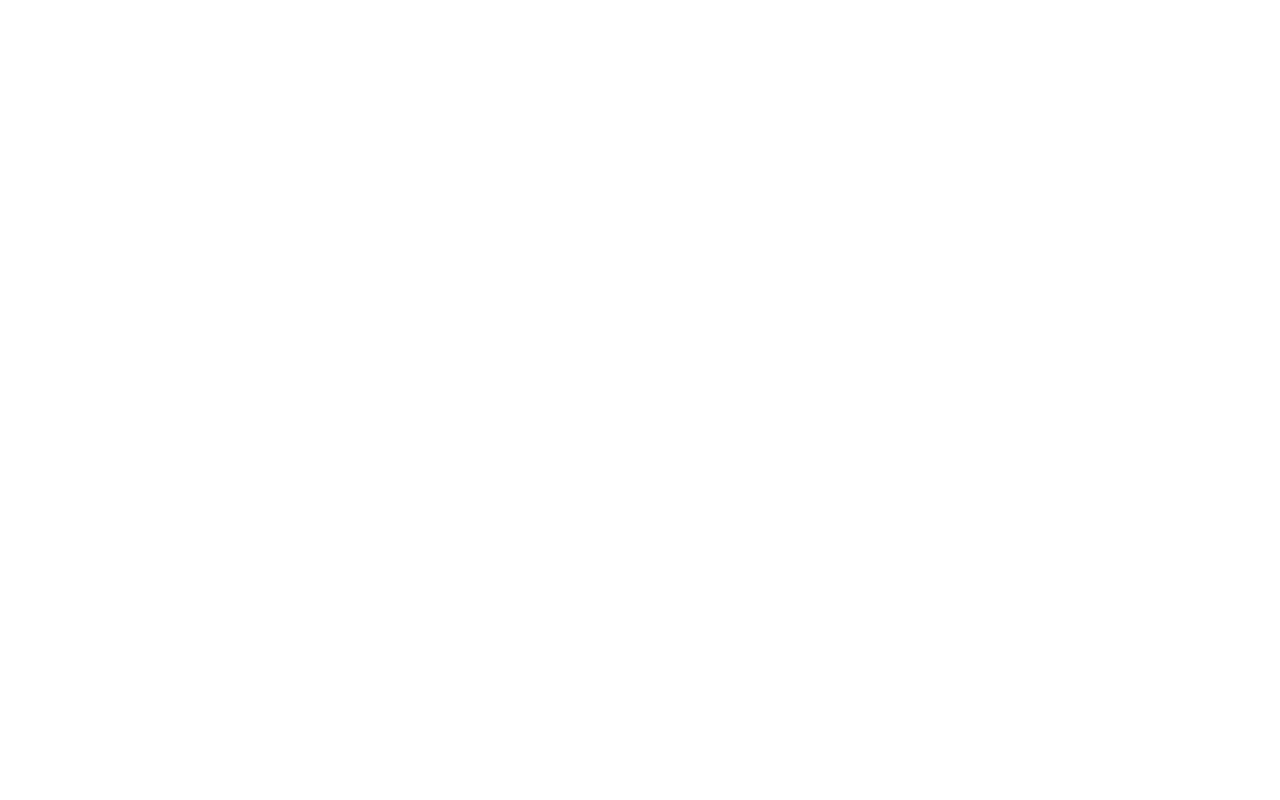
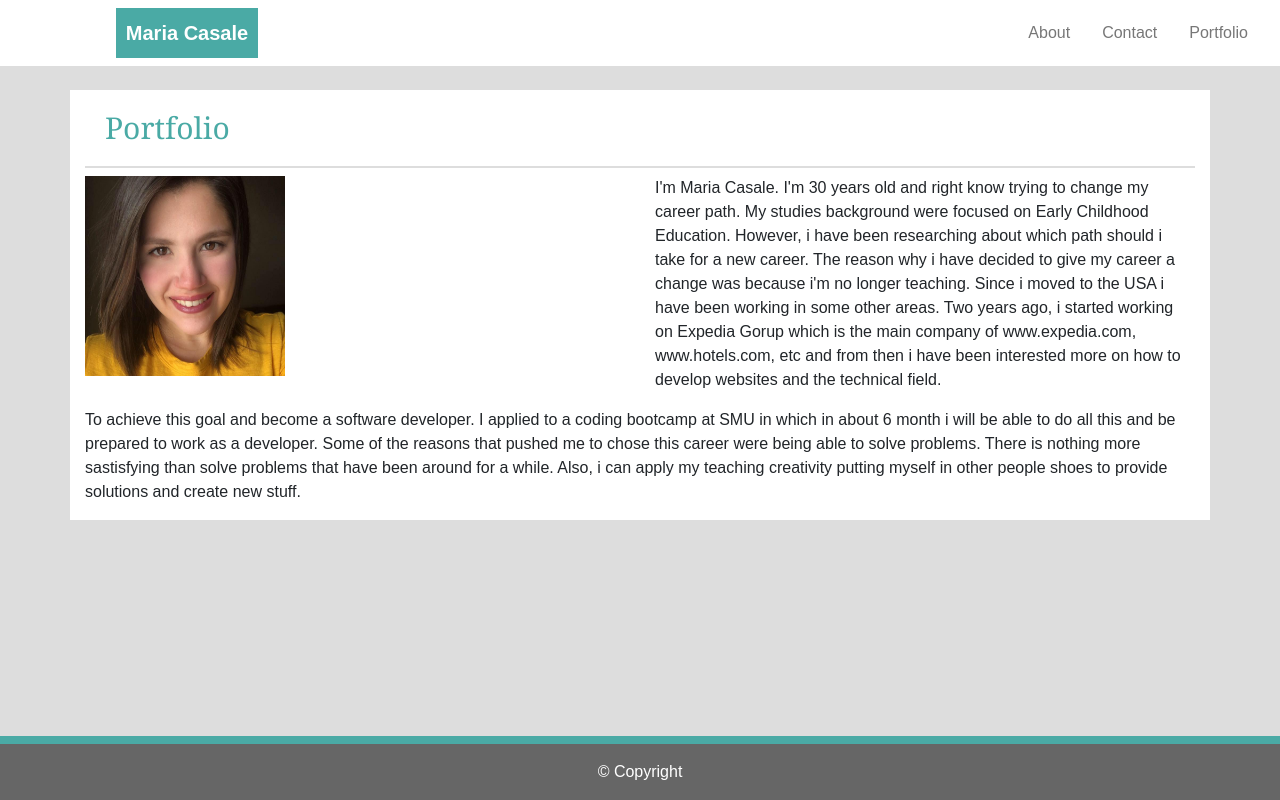
Before and after one commit to mcasale04/week2homework, a plain HTML site: page aboutme.html in a window 1280 px wide. Drawn offline with nearby package versions, Linux system fonts and the light colour scheme.

Commit message:
aboutmedone

```diff
--- a/aboutme.html
+++ b/aboutme.html
@@ -0,0 +1,75 @@
+<!DOCTYPE html>
+<html lang="en">
+
+<head>
+    <meta charset="UTF-8">
+    <meta name="viewport" content="width=device-width, initial-scale=1.0, shrink-to-fit=no">
+    <link rel="stylesheet" href="https://stackpath.bootstrapcdn.com/bootstrap/4.4.1/css/bootstrap.min.css"
+        integrity="sha384-Vkoo8x4CGsO3+Hhxv8T/Q5PaXtkKtu6ug5TOeNV6gBiFeWPGFN9MuhOf23Q9Ifjh" crossorigin="anonymous">
+    <link rel="stylesheet" href="assets/css/style.css">
+    <title> Portfolio</title>
+</head>
+<nav class="navbar navbar-expand-sm-md-lg">
+    <div class="navbar-brand">Maria Casale</div>
+    <div class="d-flex justify-content-end" id="navbarSupportedContent">
+      <div class="nav-item">
+        <a class="nav-link" href="aboutme.html">About</a>
+      </div>
+      <div class="nav-item">
+        <a class="nav-link" href="contact.html">Contact</a>
+      </div>
+      <div class="nav-item">
+        <a class="nav-link" href="portfolio.html">Portfolio</a>
+      </div>
+    </div>
+  </nav>
+  <br>
+  <main role="main" class="container">
+        <div class="row">
+          <div class="col-sm-12" id="portfolio">
+            <h3>Portfolio</h3>
+          </div>
+        </div>
+
+        <div class="row">
+         <div class="col-sm-6" id="pic">
+            <img id="profileImg" width="200" src="assets/images/55765353_10156873711895631_3740038619205730304_n copy.jpg" alt="Me">
+         </div>
+         <div class="col-sm-6" id="para">
+
+			 <p>I'm Maria Casale. I'm 30 years old and right know trying to change my career path. My studies background
+				were focused on Early Childhood Education.
+				However, i have been researching about which path should i take for a new career. The reason why i have
+				decided to give my career a change was because i'm no longer teaching. Since i moved to the USA i have
+				been working in some other areas.
+				Two years ago, i started working on Expedia Gorup which is the main company of www.expedia.com,
+				www.hotels.com, etc and from then i have been interested more on how to develop websites and the
+                technical field. </p>
+         </div>
+         </div>
+
+         <div class="row">
+           <div class="col-sm-12" id="para2">
+
+			 <p>To achieve this goal and become a software developer. I applied to a coding bootcamp at SMU in which in
+				about 6 month i will be able to do all this and be prepared to work as a developer.
+				Some of the reasons that pushed me to chose this career were being able to solve problems. There is
+				nothing more sastisfying than solve problems that have been around for a while.
+				Also, i can apply my teaching creativity putting myself in other people shoes to provide solutions and
+                create new stuff. </p>
+           </div>
+         </div>
+
+    </main>
+
+  <footer class="page-footer font-small fixed-bottom">
+        <div class="footer-copyright text-center py-3">
+          © Copyright
+        </div>
+      </footer>
+
+<body>
+
+</body>
+
+</html>
```
Also changed, not shown: assets/css/style.css (line endings or trailing spaces).
